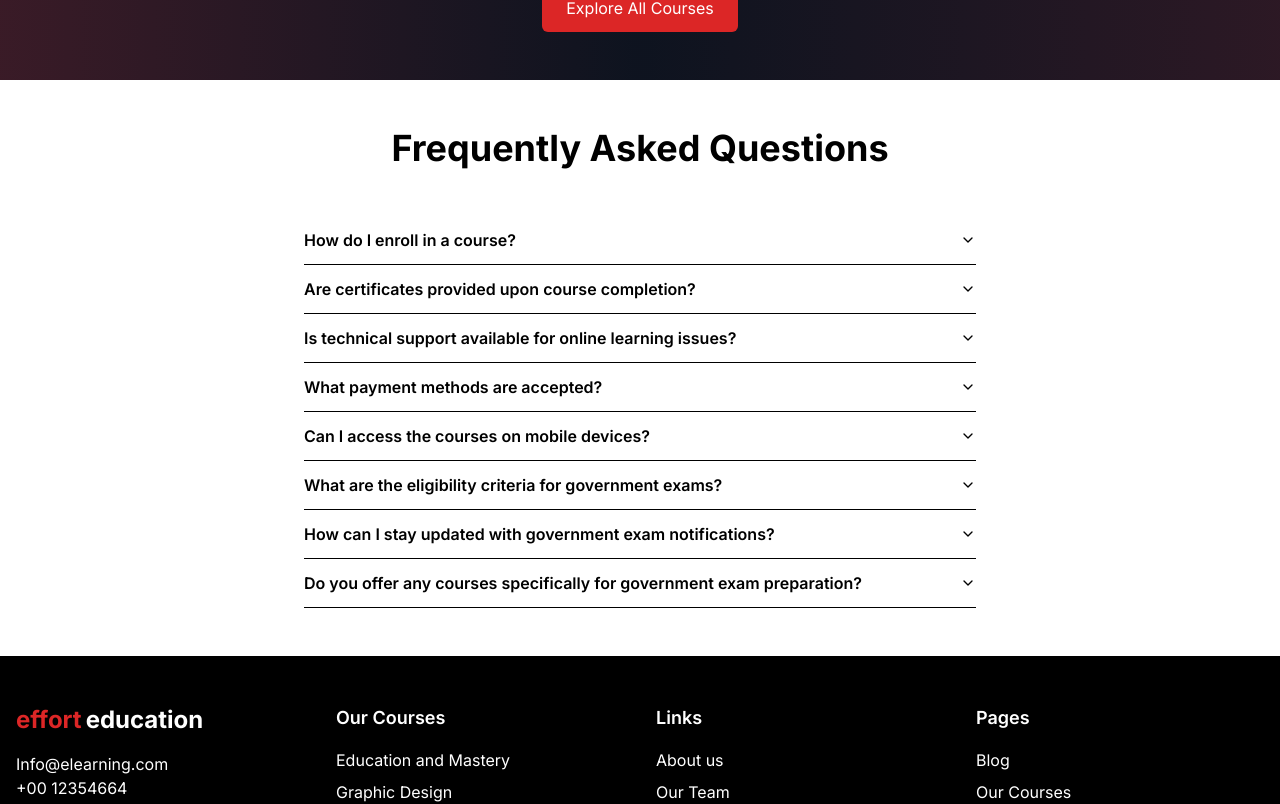
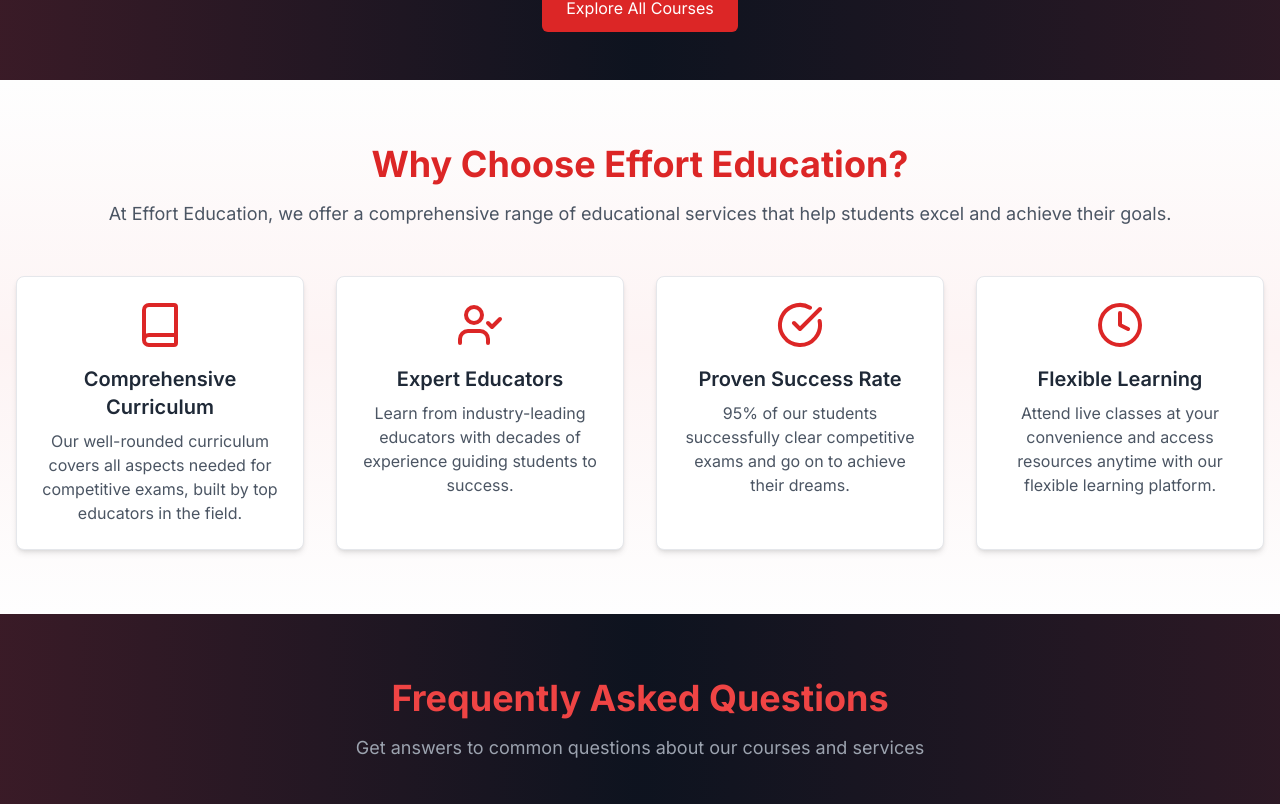
Before and after one commit to myselfabhi/efforteducation, a Next.js app: page / in a window 1280 px wide. Shown: the part 1718-2522 px from the top of the page. Built offline with nearby package versions, Linux system fonts and the light colour scheme.

Commit message:
style: faq section theme updated

```diff
--- a/src/app/component/landing-page/faq_section.tsx
+++ b/src/app/component/landing-page/faq_section.tsx
@@ -1,65 +1,120 @@
 import React from 'react';
 import { Accordion, AccordionContent, AccordionItem, AccordionTrigger } from '../ui/accordion';
 
-
 const FAQS = [
   {
-    question: 'How do I enroll in a course?',
+    question: 'How do I enroll in an IAS preparation course?',
     answer:
-      'Enrolling in a course is simple! Just browse our course catalog, select the course you want to take, and click on the "Enroll Now" button.',
+      'Enrolling in our IAS preparation course is easy! Browse the courses offered, select your preferred batch, and click "Enroll Now" to start your journey.',
   },
   {
-    question: 'Are certificates provided upon course completion?',
+    question: 'Are live classes recorded for future reference?',
     answer:
-      'Yes, upon successfully completing a course, you will receive a certificate that you can download and share.',
+      'No, we believe in the value of live interaction. All our classes are conducted live with no recorded versions, encouraging real-time learning and engagement.',
   },
   {
-    question: 'Is technical support available for online learning issues?',
+    question: 'What is the eligibility to enroll in IAS preparation courses?',
     answer:
-      'Absolutely! Our technical support team is available 24/7 to assist you with any issues you may encounter.',
+      'There are no specific eligibility criteria for our IAS preparation courses. Students of all backgrounds aiming for government exams can join our programs.',
   },
   {
-    question: 'What payment methods are accepted?',
+    question: 'What is the structure of the IAS preparation curriculum?',
     answer:
-      'We accept various payment methods including credit/debit cards, PayPal, and bank transfers.',
+      'Our IAS curriculum covers all required subjects, including History, Geography, Polity, Economics, and Current Affairs, with mock tests and study materials included.',
   },
   {
-    question: 'Can I access the courses on mobile devices?',
+    question: 'How can I stay updated with IAS exam notifications?',
     answer:
-      'Yes, our platform is fully responsive, allowing you to access your courses on any device, including mobile phones and tablets.',
+      'Stay updated by subscribing to our email notifications or following our social media for real-time updates on IAS exam announcements and study tips.',
   },
   {
-    question: 'What are the eligibility criteria for government exams?',
+    question: 'Do you offer courses for other competitive exams?',
     answer:
-      'Eligibility criteria for government exams vary depending on the specific exam. Common criteria include educational qualifications, age limits, and nationality requirements. Please refer to the specific exam notification for detailed information.',
+      'Yes! Apart from IAS, we offer courses for SSC, Banking exams, UGC NET, and more. Each course is carefully designed to cater to the syllabus and exam patterns.',
   },
   {
-    question: 'How can I stay updated with government exam notifications?',
+    question: 'Is there any support available for students after class?',
     answer:
-      'You can stay updated with government exam notifications by subscribing to our email alerts, following our social media channels, or regularly checking our blog for the latest updates.',
+      'Yes, our educators are available for doubt resolution through scheduled Q&A sessions, ensuring every student’s questions are addressed.',
   },
   {
-    question: 'Do you offer any courses specifically for government exam preparation?',
+    question: 'What payment methods are available for course enrollment?',
     answer:
-      'Yes, we offer a variety of courses specifically designed to prepare you for various government exams, including UPSC, SSC, banking exams, and more. These courses cover the entire syllabus and include practice tests and study materials.',
+      'We accept all major payment methods including debit/credit cards, UPI, and bank transfers for your convenience.',
   },
+  // Additional FAQs
+  // {
+  //   question: 'What makes Effort Education unique for IAS coaching?',
+  //   answer:
+  //     'Effort Education stands out with its emphasis on live interaction, personalized mentoring, and a curriculum designed by experts with decades of experience. We provide mock tests, doubt sessions, and real-time feedback to ensure a thorough preparation for IAS exams.',
+  // },
+  // {
+  //   question: 'Are there any free resources available for preparation?',
+  //   answer:
+  //     'Yes, we offer several free resources including demo classes, sample materials, and previous year question papers to give you a glimpse of our quality and help you prepare better.',
+  // },
+  // {
+  //   question: 'How do I schedule a doubt-clearing session with instructors?',
+  //   answer:
+  //     'Doubt-clearing sessions are available at specific times every week. You can book these sessions through your student dashboard or by contacting our support team.',
+  // },
+  // {
+  //   question: 'What is the duration of the IAS preparation course?',
+  //   answer:
+  //     'The duration of our IAS courses ranges from 6 to 12 months depending on the program you choose, with flexible batches available for working professionals and students.',
+  // },
+  // {
+  //   question: 'How can I track my progress in the course?',
+  //   answer:
+  //     'You can track your progress through our personalized dashboard, where you will find your test results, attendance records, and feedback from educators.',
+  // },
+  // {
+  //   question: 'Are study materials provided as part of the course fee?',
+  //   answer:
+  //     'Yes, the course fee includes comprehensive study materials, which are regularly updated to match the latest exam trends.',
+  // },
+  // {
+  //   question: 'What is the refund policy if I am unable to continue the course?',
+  //   answer:
+  //     'We have a transparent refund policy. You can request a refund within the first two weeks of enrollment if you decide to discontinue.',
+  // },
+  // {
+  //   question: 'Do you offer one-on-one mentoring for IAS aspirants?',
+  //   answer:
+  //     'Yes, we provide one-on-one mentoring sessions with senior educators for personalized guidance and strategic exam preparation.',
+  // },
+  // {
+  //   question: 'How can I stay focused during long preparation periods?',
+  //   answer:
+  //     'Our tutors provide regular motivation, time management techniques, and stress-relief strategies to keep you focused throughout your preparation journey.',
+  // },
+  // {
+  //   question: 'Can I switch batches if my schedule changes?',
+  //   answer:
+  //     'Yes, we offer the flexibility to switch between batches depending on availability. You can request this through your student portal or contact our support team for assistance.',
+  // },
 ];
 
 const FAQSection: React.FC = () => {
   return (
-    <section className="bg-white text-black py-12">
-      <div className="container mx-auto px-4">
-        <div className="flex flex-col items-left text-center mb-8">
-          <h2 className="text-4xl font-bold mb-4">Frequently Asked Questions</h2>
+    <section className="relative py-16 bg-gray-900 text-white">
+      {/* Background Gradient */}
+      <div className="absolute inset-0 opacity-20 bg-gradient-to-r from-red-600 via-black to-red-800"></div>
+
+      <div className="relative container mx-auto px-4">
+        <div className="text-center mb-8">
+          <h2 className="text-4xl font-bold text-red-500 mb-4">Frequently Asked Questions</h2>
+          <p className="text-lg text-gray-400">Get answers to common questions about our courses and services</p>
         </div>
 
+        {/* Accordion */}
         <Accordion type="single" collapsible className="w-full max-w-2xl mx-auto">
           {FAQS.map((faq, index) => (
             <AccordionItem key={index} value={`item-${index}`}>
-              <AccordionTrigger className="font-semibold text-left text-black py-3 border-b border-black">
+              <AccordionTrigger className="font-semibold text-left text-red-500 py-3 border-b border-gray-700">
                 {faq.question}
               </AccordionTrigger>
-              <AccordionContent className="text-black py-3">
+              <AccordionContent className="text-gray-400 py-3">
                 {faq.answer}
               </AccordionContent>
             </AccordionItem>
--- /dev/null
+++ b/src/app/component/landing-page/why_choose_us.tsx
@@ -0,0 +1,60 @@
+"use client";
+
+import React from 'react';
+import { Book, CheckCircle, Clock, UserCheck } from 'lucide-react'; // Lucide Icons
+
+const WhyChooseUsSection: React.FC = () => {
+  return (
+    <section className="py-16 bg-gray-50 text-gray-800 relative">
+      {/* Background Visual */}
+      <div className="absolute inset-0 bg-gradient-to-b from-white via-red-50 to-white opacity-80"></div>
+
+      <div className="relative container mx-auto px-4">
+        {/* Heading */}
+        <div className="text-center mb-12">
+          <h2 className="text-4xl font-bold text-red-600 mb-4">Why Choose Effort Education?</h2>
+          <p className="text-lg text-gray-600">
+            At Effort Education, we offer a comprehensive range of educational services that help students excel and achieve their goals.
+          </p>
+        </div>
+
+        {/* Feature Cards */}
+        <div className="grid grid-cols-1 sm:grid-cols-2 lg:grid-cols-4 gap-8">
+          <div className="bg-white border border-gray-200 p-6 rounded-lg shadow-md hover:shadow-lg transition-shadow duration-300 text-center">
+            <Book className="w-12 h-12 text-red-600 mx-auto mb-4" />
+            <h3 className="text-xl font-semibold mb-2">Comprehensive Curriculum</h3>
+            <p className="text-gray-600">
+              Our well-rounded curriculum covers all aspects needed for competitive exams, built by top educators in the field.
+            </p>
+          </div>
+
+          <div className="bg-white border border-gray-200 p-6 rounded-lg shadow-md hover:shadow-lg transition-shadow duration-300 text-center">
+            <UserCheck className="w-12 h-12 text-red-600 mx-auto mb-4" />
+            <h3 className="text-xl font-semibold mb-2">Expert Educators</h3>
+            <p className="text-gray-600">
+              Learn from industry-leading educators with decades of experience guiding students to success.
+            </p>
+          </div>
+
+          <div className="bg-white border border-gray-200 p-6 rounded-lg shadow-md hover:shadow-lg transition-shadow duration-300 text-center">
+            <CheckCircle className="w-12 h-12 text-red-600 mx-auto mb-4" />
+            <h3 className="text-xl font-semibold mb-2">Proven Success Rate</h3>
+            <p className="text-gray-600">
+              95% of our students successfully clear competitive exams and go on to achieve their dreams.
+            </p>
+          </div>
+
+          <div className="bg-white border border-gray-200 p-6 rounded-lg shadow-md hover:shadow-lg transition-shadow duration-300 text-center">
+            <Clock className="w-12 h-12 text-red-600 mx-auto mb-4" />
+            <h3 className="text-xl font-semibold mb-2">Flexible Learning</h3>
+            <p className="text-gray-600">
+              Attend live classes at your convenience and access resources anytime with our flexible learning platform.
+            </p>
+          </div>
+        </div>
+      </div>
+    </section>
+  );
+};
+
+export default WhyChooseUsSection;
--- a/src/app/page.tsx
+++ b/src/app/page.tsx
@@ -3,6 +3,7 @@
 
 import FeatureSection from "./component/landing-page/feature_section";
 import HomePage from "./component/landing-page/hero_section";
+import WhyChooseUsSection from "./component/landing-page/why_choose_us";
 import HomeLayout from "./component/layouts/home_layout";
 
 export default function LandingPage() {
@@ -11,6 +12,7 @@
             <HomePage />
             <FeatureSection />
             <CourseSection />
+            <WhyChooseUsSection/>
             {/* <BlogSection/> */}
             <FAQSection />
         </HomeLayout>
```
